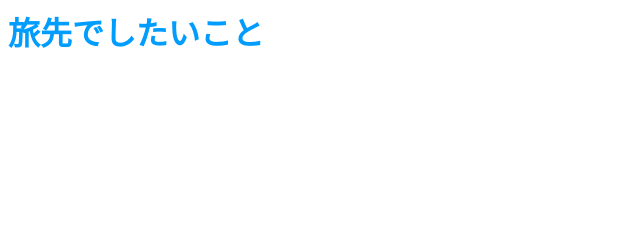
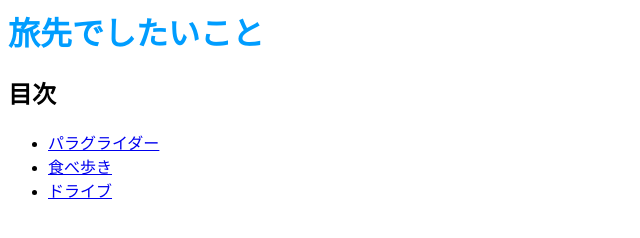
Before and after one commit to s1f10250118/team-project, a plain HTML site: page index.html in a window 1280 px wide. Shown: the whole page, without its empty margins (0-640 px from the left). Drawn offline with Linux system fonts and the light colour scheme.

Commit message:
目次作成

```diff
--- a/index.html
+++ b/index.html
@@ -10,4 +10,11 @@
         <h1>旅先でしたいこと</h1>
 
     </body>
+        <h2>目次</h2>
+        <ul><li><a href="index1.html">パラグライダー</a></li>
+            <li><a href="index2.html">食べ歩き</a></li>
+            <li><a href="index3.html">ドライブ</a></li>
+        </ul>
+
+
 </html>
```
